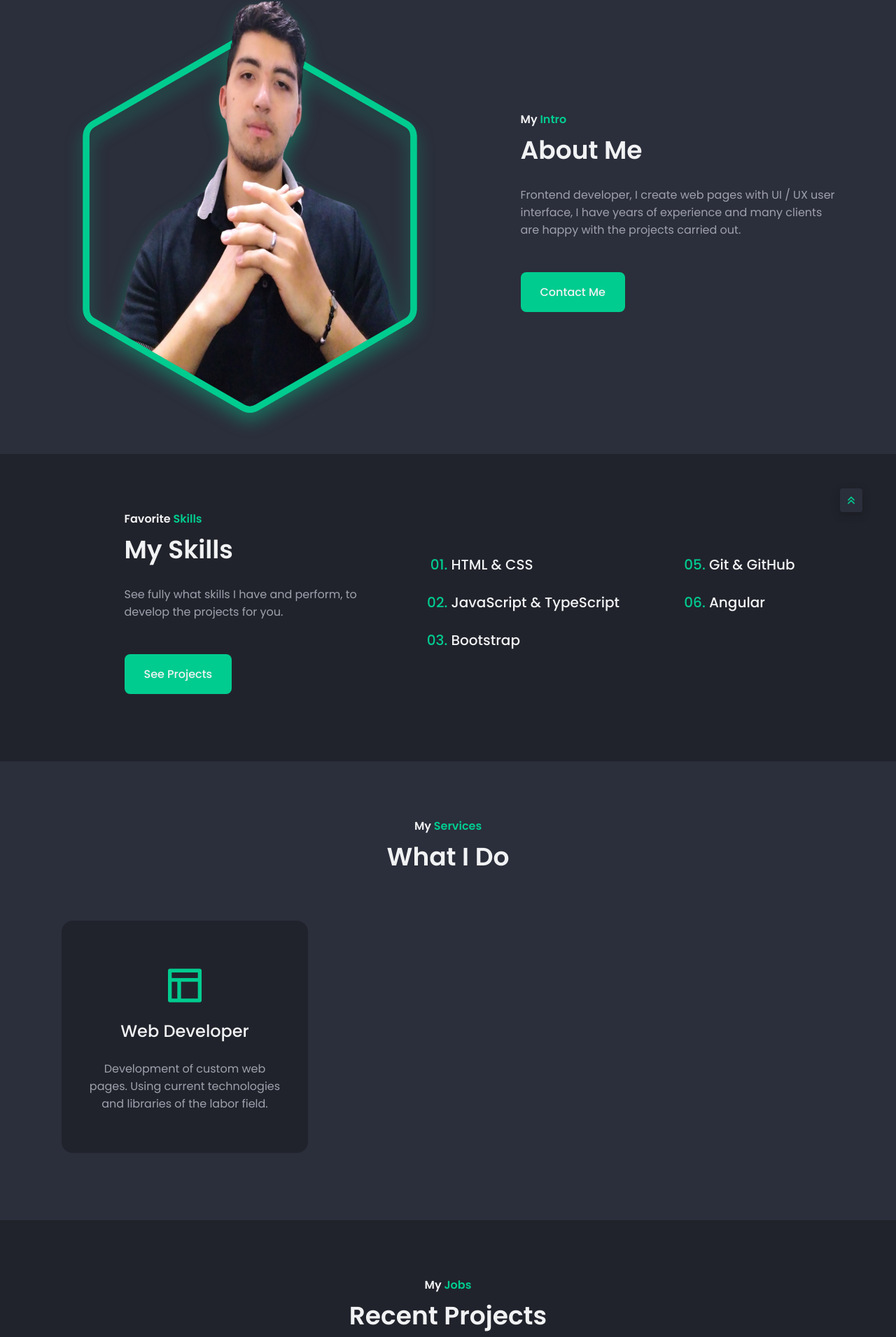
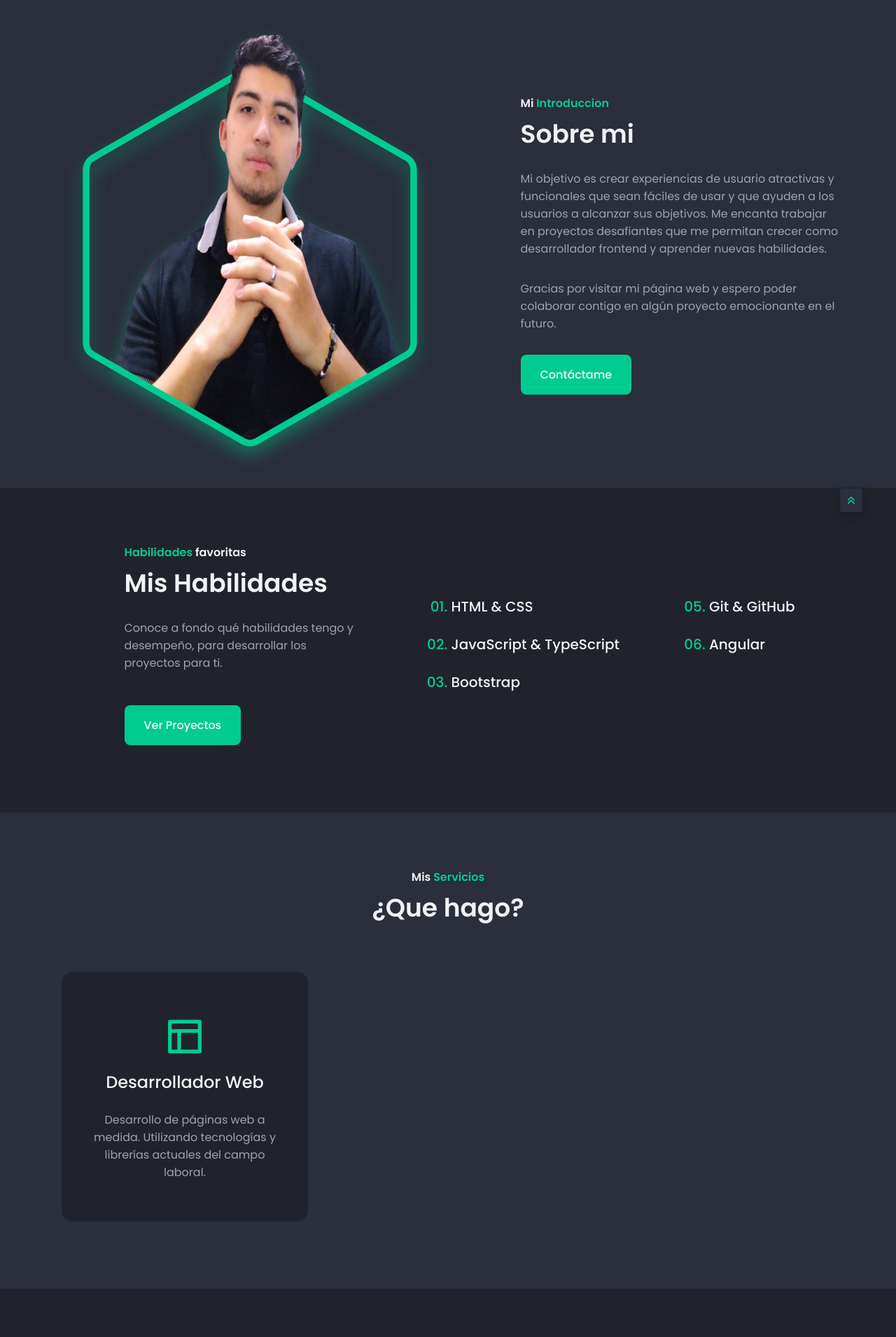
Before and after one commit to alejandrodsfd/Portafolio, a plain HTML site: page index.html in a window 1280 px wide. Shown: the part 868-2779 px from the top of the page at 70% size. Drawn offline with nearby package versions, Linux system fonts and the light colour scheme.

Commit message:
update description

```diff
--- a/assets/css/styles.css
+++ b/assets/css/styles.css
@@ -333,8 +333,9 @@ svg {
 .about__data{
   text-align: center;
 }
+
 .about__description{
-  margin-bottom: 2rem;
+  margin-bottom: 1rem;
 }
 .about__image{
   justify-self: center;
@@ -680,7 +681,7 @@ svg {
     padding-bottom: 1rem;
   }
   .about__description{
-    margin-bottom: 3rem;
+    margin-bottom: 2rem;
   }
   .skills__container{
     grid-template-columns: 340px 425px;
--- a/index.html
+++ b/index.html
@@ -73,9 +73,12 @@
                             Desarrollador Front-end
                         </h3>
                         <p class="home__description">
-                            Con conocimientos en desarrollo y diseño web, ofrezco los mejores proyectos dando como
-                            resultado un trabajo de calidad.
+                            Un apasionado del diseño y la programación frontend. Desde siempre he sentido una
+                            gran curiosidad por cómo funcionan las cosas en el mundo digital, lo que me llevó a explorar
+                            y experimentar con diferentes tecnologías de diseño y programación.
                         </p>
+
+
                         <a href="assets/PDF/HV-AD-2023.pdf" class="buttom">Descargar CV</a>
 
 
@@ -137,16 +140,27 @@
             <div class="about__container container grid">
                 <div class="about__data">
                     <h3 class="section__subtitle">
-                        My <span>Intro</span>
+                        Mi <span>Introduccion</span>
                     </h3>
                     <h2 class="section__title">
-                        About Me
+                        Sobre mi
                     </h2>
-                    <p class="about__description">
-                        Frontend developer, I create web pages with UI / UX user interface, I have years of experience
-                        and many clients are happy with the projects carried out.
-                    </p>
-                    <a href="#contact" class="buttom">Contact Me</a>
+                    <div class="about__description-group">
+                        <p class="about__description">
+                            Mi objetivo es crear experiencias de usuario atractivas y funcionales que sean fáciles de
+                            usar y
+                            que ayuden a los usuarios a alcanzar sus objetivos. Me encanta trabajar en proyectos
+                            desafiantes
+                            que me permitan crecer como desarrollador frontend y aprender nuevas habilidades.
+                        </p>
+                        <p class="about__description">
+                            Gracias por visitar mi página web y espero poder colaborar contigo en algún proyecto
+                            emocionante
+                            en el futuro.
+                        </p>
+                    </div>
+
+                    <a href="#contact" class="buttom">Contáctame</a>
                 </div>
                 <div class="about__image">
                     <svg class="about__blob" viewBox="0 0 550 592" fill="none" xmlns="http://www.w3.org/2000/svg">
@@ -192,16 +206,15 @@
             <div class="skills__container container grid">
                 <div class="skills__data">
                     <h3 class="section__subtitle">
-                        Favorite <span>Skills</span>
+                        <span>Habilidades</span> favoritas
                     </h3>
                     <h2 class="section__title">
-                        My Skills
+                        Mis Habilidades
                     </h2>
                     <p class="skill_descrption">
-                        See fully what skills I have and perform,
-                        to develop the projects for you.
+                        Conoce a fondo qué habilidades tengo y desempeño, para desarrollar los proyectos para ti.
                     </p>
-                    <a href="#projects" class="buttom">See Projects</a>
+                    <a href="#projects" class="buttom">Ver Proyectos</a>
                 </div>
                 <div class="skills__content">
                     <ol class="skills__group">
@@ -222,19 +235,18 @@
         <!-- /*=============== SERVICES ===============*/ -->
         <section class="servicies section" id="services">
             <h3 class="section__subtitle">
-                My <span>Services
+                Mis <span>Servicios
             </h3>
             <h2 class="section__title">
-                What I Do
+                ¿Que hago?
             </h2>
             <div class="services__container container grid">
                 <article class="services__card">
                     <i class="ri-layout-3-line services__icon"></i>
-                    <h2 class="services__title">Web Developer</h2>
+                    <h2 class="services__title">Desarrollador Web</h2>
                     <p class="services__description">
-                        Development of custom web pages.
-                        Using current technologies and
-                        libraries of the labor field.
+                        Desarrollo de páginas web a medida. Utilizando tecnologías y librerías actuales del campo
+                        laboral.
                     </p>
                 </article>
 
@@ -244,10 +256,10 @@
         <!-- /*=============== PROJECTS ===============*/ -->
         <section class="projects section" id="projects">
             <h3 class="section__subtitle">
-                My <span>Jobs</span>
+                Mis <span>Trabajos</span>
             </h3>
             <h2 class="section__title">
-                Recent Projects
+                Proyectos Recientes
             </h2>
             <div class="projects__container container grid">
 
@@ -307,24 +319,24 @@
         <!-- /*=============== CONTACT ===============*/ -->
         <section class="contact section" id="contact">
             <h3 class="section__subtitle">
-                Get In <span>Touch</span>
+                Ponte en <span>Contacto</span>
             </h3>
             <h2 class="section__title">
-                Contact Me
+                Contáctame
             </h2>
             <div class="contact__container container grid">
                 <form action="" class="contact__form" id="contact-form">
                     <div class="contact__group">
-                        <input type="text" name="user_name" required placeholder="Enter your name"
+                        <input type="text" name="user_name" required placeholder="Ingresa tu nombre"
                             class="contact__input">
-                        <input type="email" name="user_email" required placeholder="Enter your email"
+                        <input type="email" name="user_email" required placeholder="Ingresa tu email"
                             class="contact__input">
                     </div>
-                    <textarea name="user_project" required placeholder="Enter your message"
+                    <textarea name="user_project" required placeholder="Ingresa tu mensaje"
                         class="contact__input"></textarea>
                     <p class="contact__message" id="contact-message"></p>
                     <button type="submit" class="buttom contact__button" id="button">
-                        Send Message
+                        Enviar mensaje
                     </button>
                 </form>
                 <script type="text/javascript"
@@ -345,11 +357,11 @@
                     Alejandro <span>Diaz</span>
                 </h1>
                 <h2 class="footer__education">
-                    Front-end Developer
+                    Desarrollador Front-end
                 </h2>
             </div>
             <span class="footer__copy">
-                &#169; Copyright 2023 by Alejandro Diaz | All rights reserved
+                &#169; Copyright 2023 by Alejandro Diaz | Todos los derechos reservados.
             </span>
         </div>
     </footer>
```
